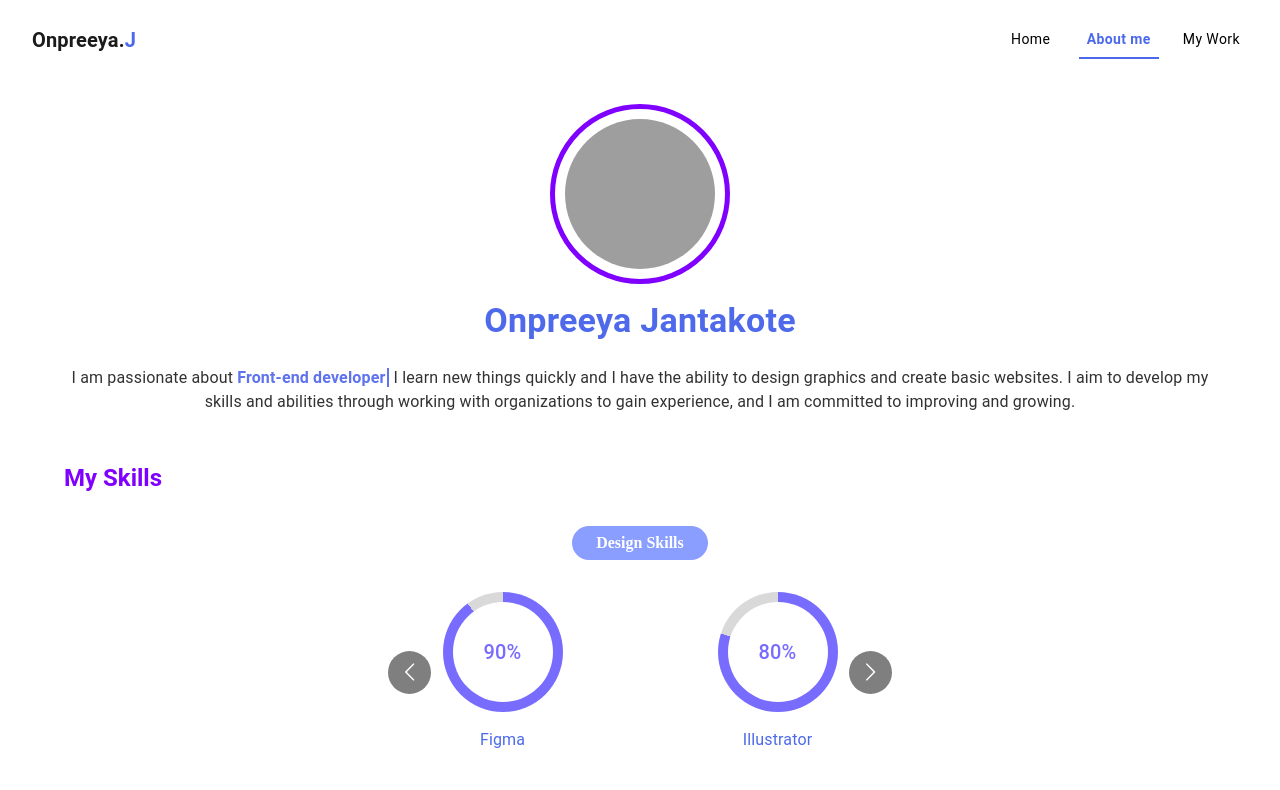
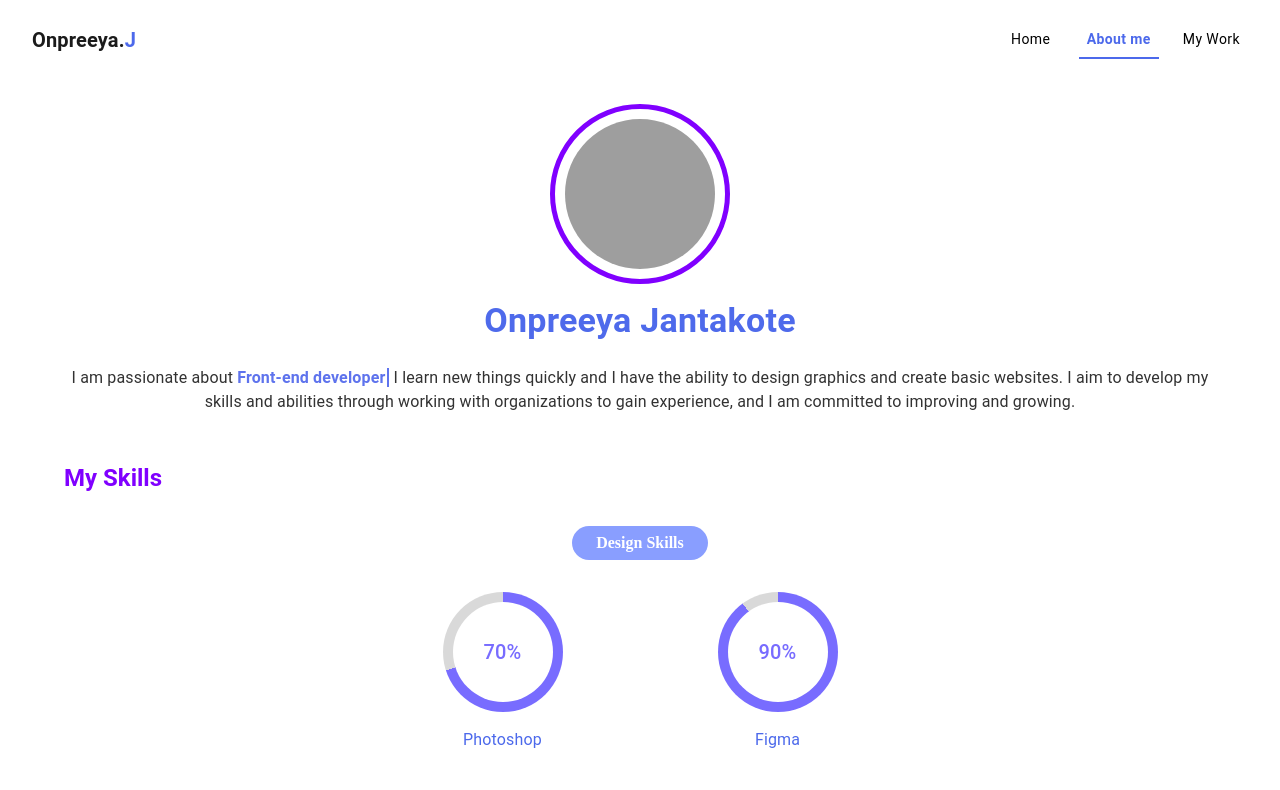
Before and after one commit to Onpreeya-Jantakote/Onpreeya.J, a Next.js app: page /about-me in a window 1280 px wide. Shown: the top 790 px of the page. Built offline with nearby package versions, Linux system fonts and the light colour scheme; grey boxes are pictures that could not be loaded.

Commit message:
remove Carousel icon/add autoPlay

```diff
--- a/src/app/about-me/components/SkillSection.tsx
+++ b/src/app/about-me/components/SkillSection.tsx
@@ -23,6 +23,7 @@ const responsive = {
 export default function SkillSection({ title, skills }: SkillSectionProps) {
   return (
     <Box mt={4} textAlign="center">
+      {/* Title */}
       <Box
         display="inline-block"
         sx={{
@@ -39,8 +40,17 @@ export default function SkillSection({ title, skills }: SkillSectionProps) {
         {title}
       </Box>
 
+      {/* Carousel */}
       <Box sx={{ maxWidth: 550, mx: "auto" }}>
-        <Carousel responsive={responsive} arrows infinite itemClass="carousel-item-padding-0">
+        <Carousel
+          responsive={responsive}
+          arrows={false}
+          infinite
+          autoPlay
+          autoPlaySpeed={2000}
+          pauseOnHover={true}
+          itemClass="carousel-item-padding-0"
+        >
           {skills.map((skill) => (
             <CircleSkill key={skill.name} {...skill} />
           ))}
```
